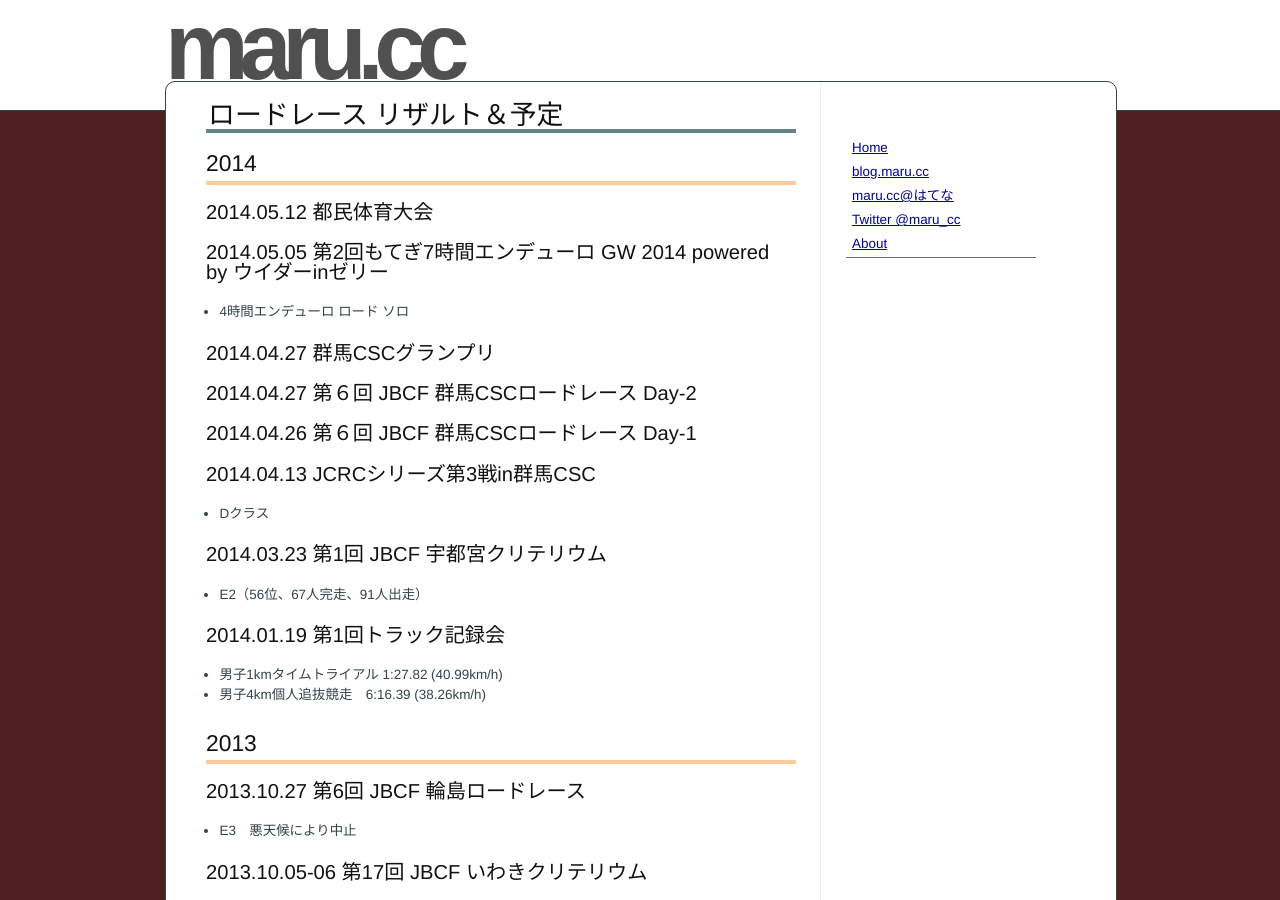
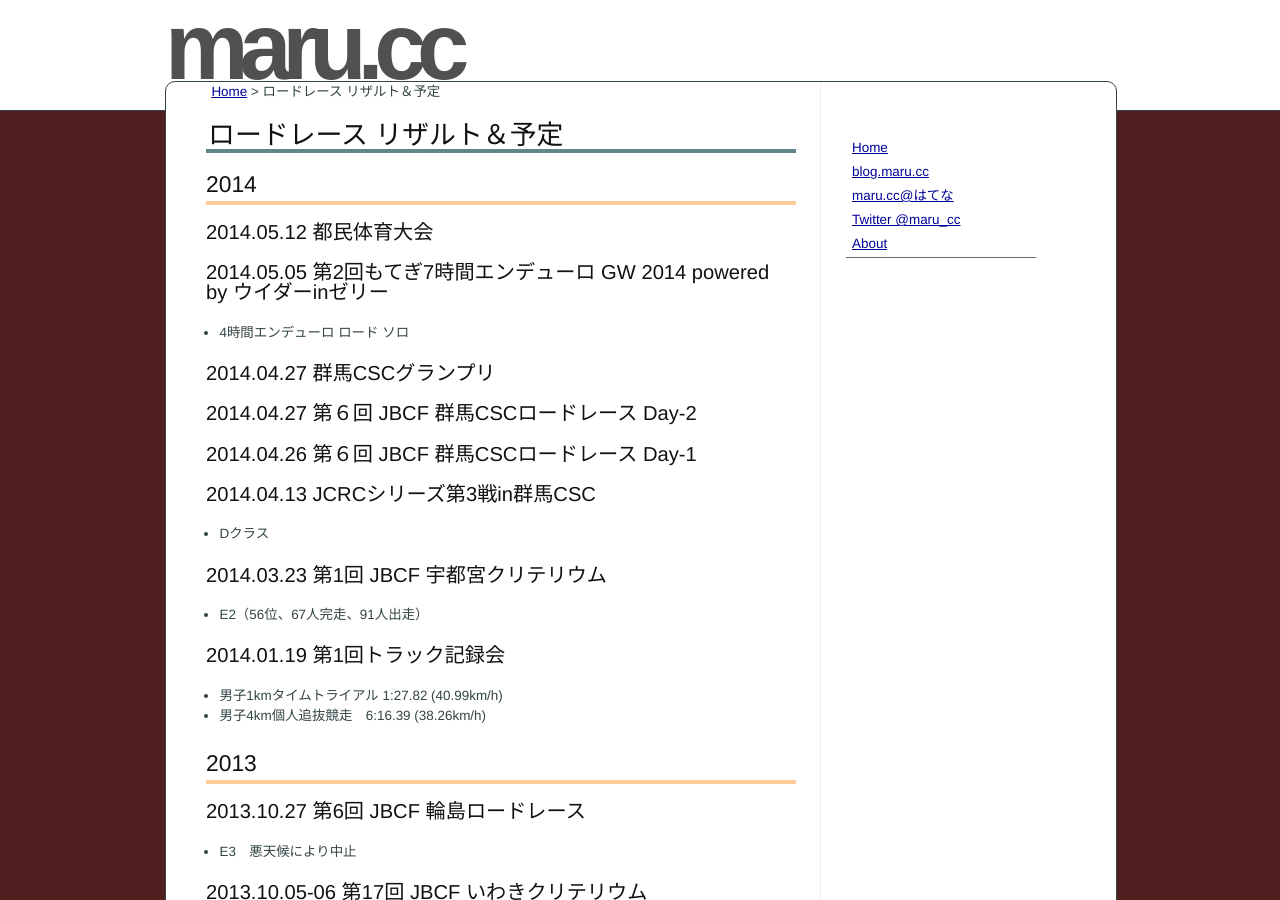
Before and after one commit to marucc/marucc.github.io, a Jekyll site: the page built from sports/results_bike.md, in a window 1280 px wide and 900 px high. Built offline with Jekyll 4.4.1, drawn with Linux system fonts in a browser that asks for light colours.

Commit message:
Published with https://stackedit.io/

```diff
--- a/sports/results_bike.md
+++ b/sports/results_bike.md
@@ -2,6 +2,8 @@
 layout: default
 title: ロードレース リザルト＆予定
 ---
+
+[Home](/) &gt; ロードレース リザルト＆予定
 
 # ロードレース リザルト＆予定
 
```
